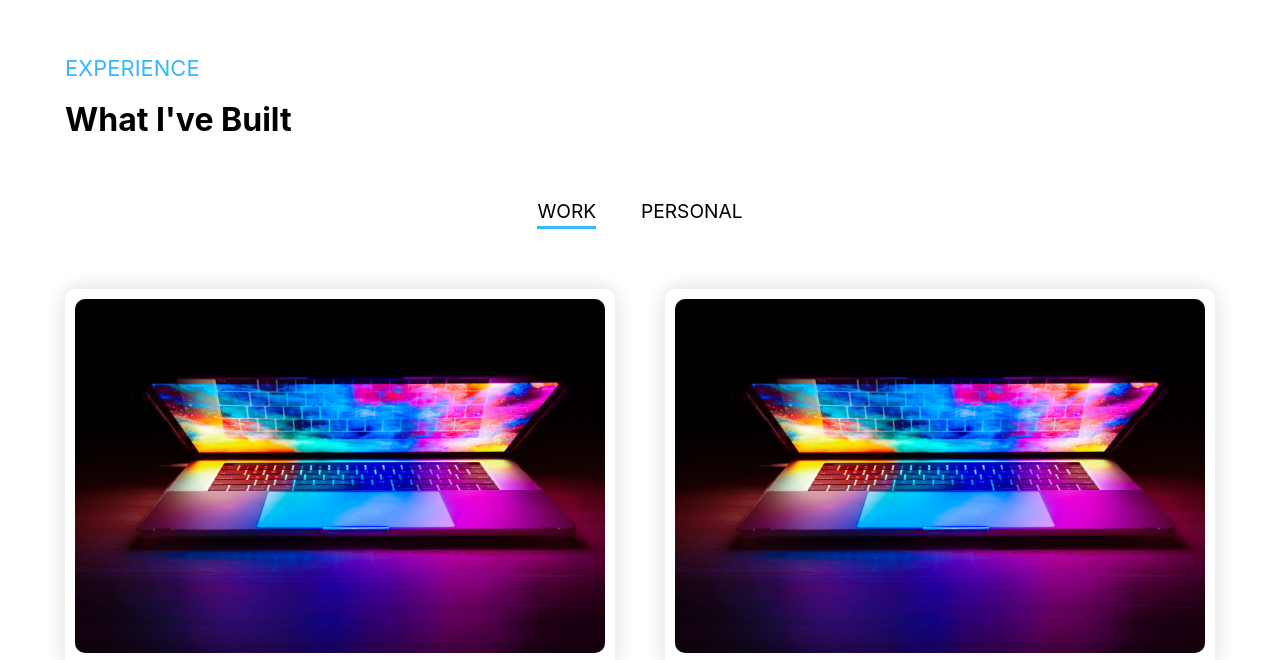
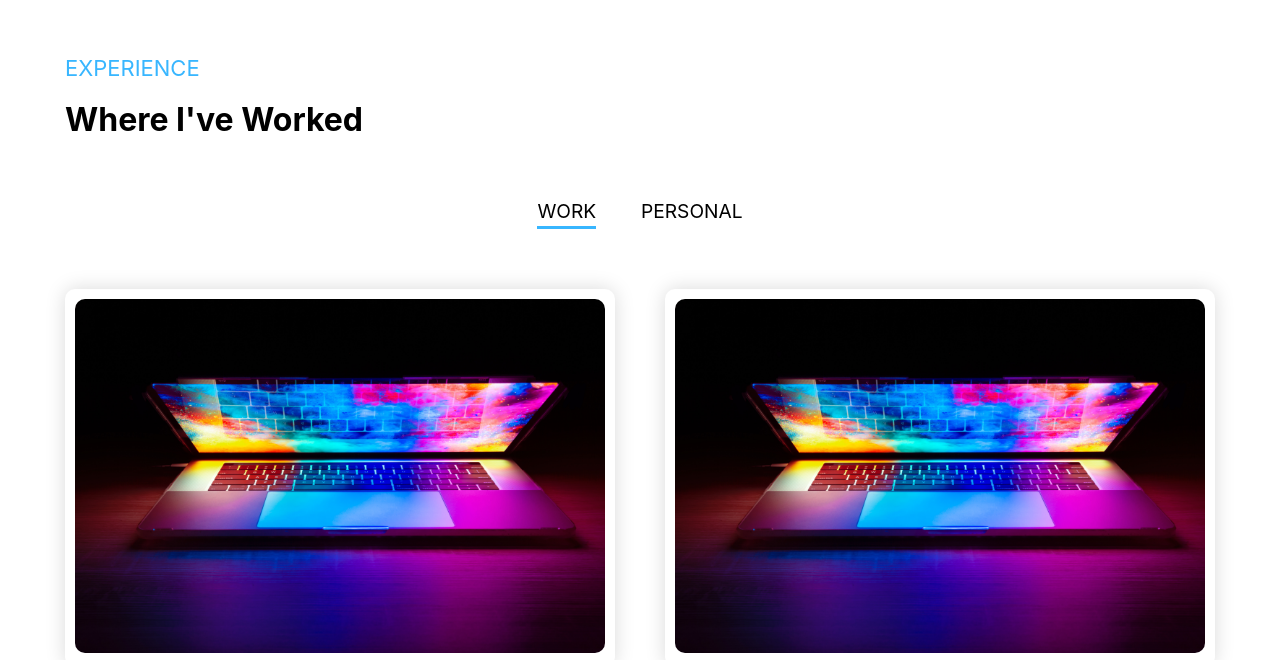
Before and after one commit to antofon/portfolio-v3, a Next.js app: page / in a window 1280 px wide. Shown: the part 3203-3863 px from the top of the page. Built offline with nearby package versions, Linux system fonts and the light colour scheme.

Commit message:
Swap section subtext based on 'Work' or 'Personal' toggle

```diff
--- a/components/Experience/Experience.tsx
+++ b/components/Experience/Experience.tsx
@@ -17,8 +17,8 @@ const Experience = () => {
     // since 'Work' is active by default, check for "Personal text" to meet conditions to toggle necessary state and classes
     if (active && et.text === 'Personal') {
       active.classList.remove(`${experienceStyles.active}`);
+      et.classList.add(`${experienceStyles.active}`);
       setActiveExperience(false);
-      et.classList.add(`${experienceStyles.active}`);
     } else {
       active?.classList.remove(`${experienceStyles.active}`);
       et.classList.add(`${experienceStyles.active}`);
@@ -29,7 +29,15 @@ const Experience = () => {
   return (
     <div id="experience" className={experienceStyles.container}>
       <h2 className={experienceStyles.sectionTitle}>EXPERIENCE</h2>
-      <p className={experienceStyles.sectionDescription}>What {"I've"} Built</p>
+      {activeExperience ? (
+        <p className={experienceStyles.sectionDescription}>
+          Where {"I've"} Worked
+        </p>
+      ) : (
+        <p className={experienceStyles.sectionDescription}>
+          What {"I've"} Built
+        </p>
+      )}
       <div className={experienceStyles.links}>
         <a
           onClick={handleActiveExperience}
```
